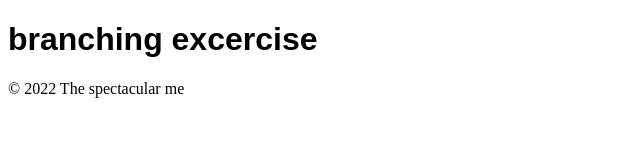
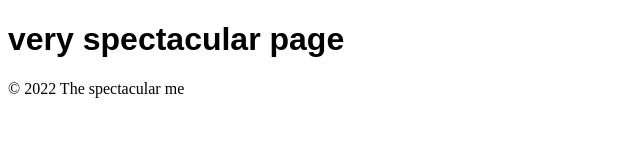
Before and after one commit to scrapdiver/git-branching, a plain HTML site: page index.html in a window 1280 px wide. Shown: the whole page, without its empty margins (0-640 px from the left). Drawn offline with Linux system fonts and the light colour scheme.

Commit message:
changed h1 line my idea

```diff
--- a/index.html
+++ b/index.html
@@ -8,7 +8,7 @@
     <title>Document</title>
 </head>
 <body>
-    <h1>branching excercise</h1>
+    <h1>very spectacular page</h1>
 </body>
 <footer>
     &copy; 2022 The spectacular me
```
